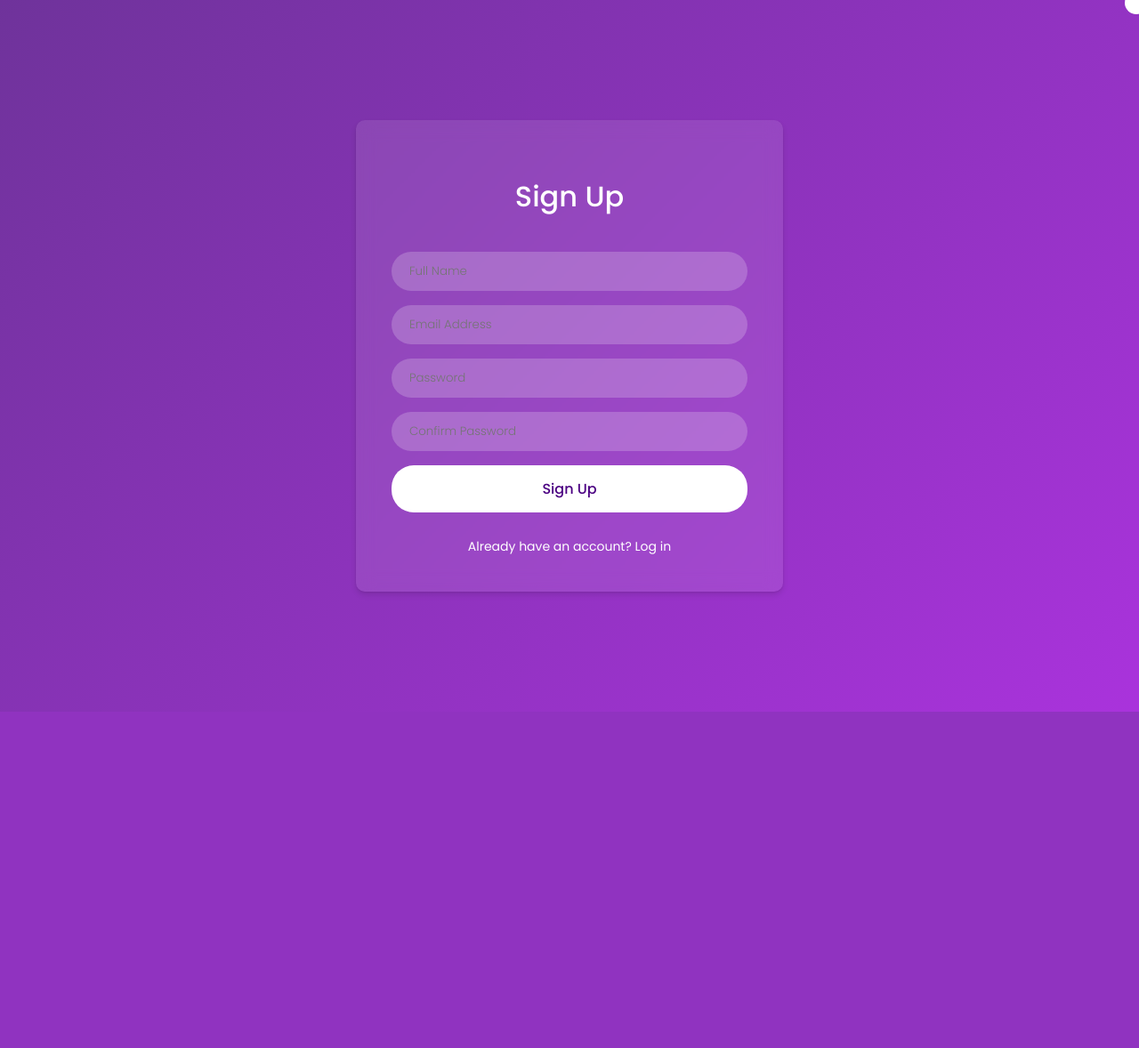
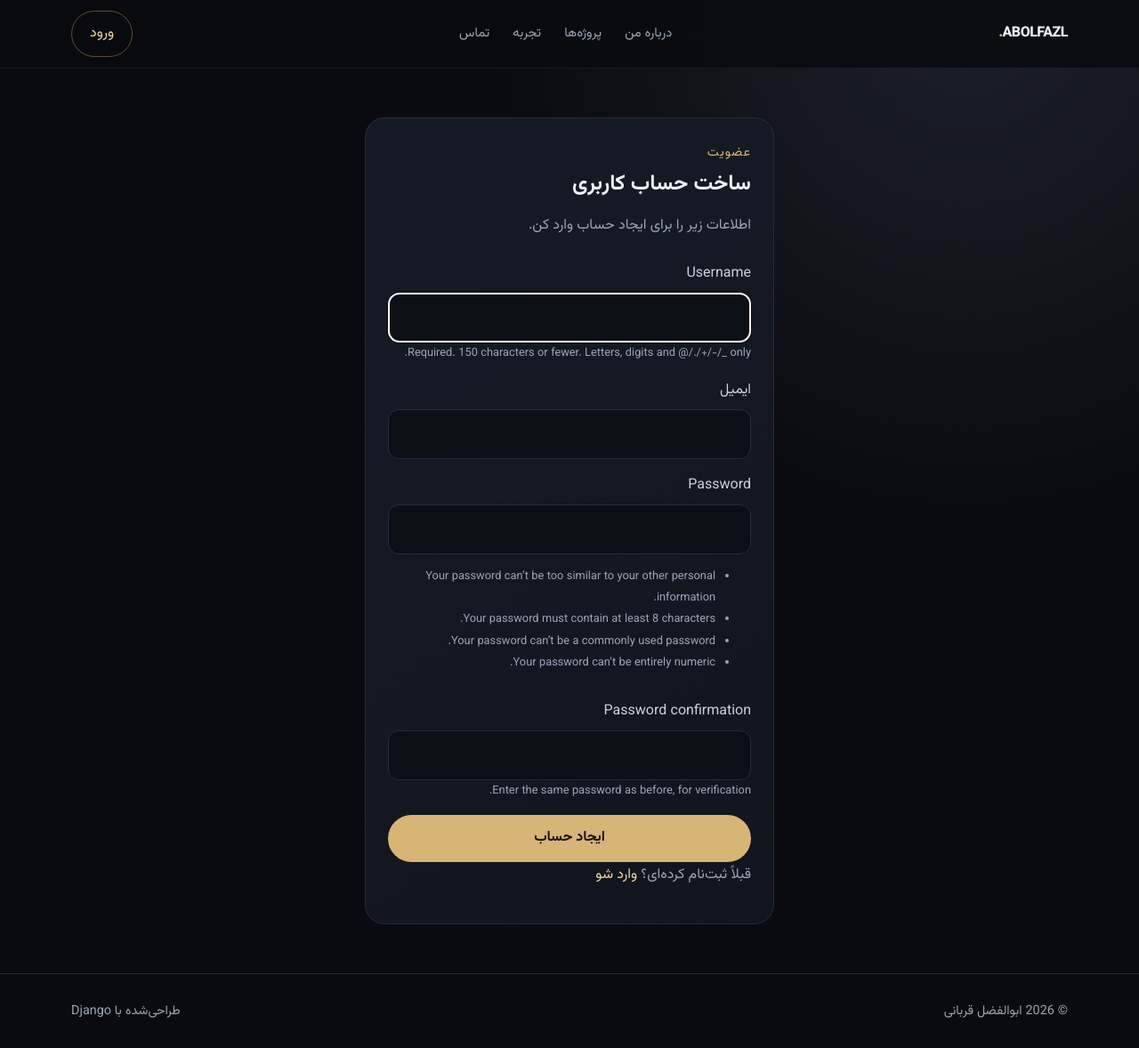
Before and after one commit to aghorbani84/django-portfolio, a Django app: page /signup/ in a window 1280 px wide. Shown: the whole page at 89% size. Before the commit the page ends 800 px from the top, so only its background shows below. Run offline with Django 5.2, Linux system fonts and the light colour scheme.

Commit message:
Repair authentication templates

```diff
--- a/myprofile/templates/myprofile/signup.html
+++ b/myprofile/templates/myprofile/signup.html
@@ -1,199 +1,12 @@
-<!DOCTYPE html>
-<html lang="en">
-<head>
-    <meta charset="UTF-8">
-    <meta name="viewport" content="width=device-width, initial-scale=1.0">
-    <title>Modern Signup Page</title>
-    <link href="https://fonts.googleapis.com/css2?family=Poppins:wght@300;400;500&display=swap" rel="stylesheet">
-    <style>
-        body {
-            font-family: 'Poppins', sans-serif;
-            background: linear-gradient(135deg, rgba(75, 0, 130, 0.8), rgba(148, 0, 211, 0.8)) no-repeat center center fixed;
-            background-size: cover;
-            color: #ffffff;
-            display: flex;
-            justify-content: center;
-            align-items: center;
-            height: 100vh;
-            margin: 0;
-        }
-        .container {
-            background: rgba(255, 255, 255, 0.1);
-            padding: 40px;
-            border-radius: 10px;
-            box-shadow: 0 4px 6px rgba(0, 0, 0, 0.1), 0 1px 3px rgba(0, 0, 0, 0.08);
-            text-align: center;
-            max-width: 400px;
-            width: 100%;
-            backdrop-filter: blur(10px);
-        }
-        h1 {
-            margin-bottom: 30px;
-            font-weight: 500;
-        }
-        input {
-            width: 100%;
-            padding: 12px 20px;
-            margin: 8px 0;
-            box-sizing: border-box;
-            border: none;
-            background: rgba(255, 255, 255, 0.2);
-            color: #ffffff;
-            border-radius: 25px;
-            font-family: 'Poppins', sans-serif;
-            font-weight: 300;
-            transition: background 0.3s ease;
-        }
-        input:focus {
-            outline: none;
-            background: rgba(255, 255, 255, 0.3);
-        }
-        button {
-            background: #ffffff;
-            color: #4B0082;
-            padding: 14px 20px;
-            margin: 8px 0;
-            border: none;
-            border-radius: 25px;
-            cursor: pointer;
-            width: 100%;
-            font-size: 16px;
-            font-family: 'Poppins', sans-serif;
-            font-weight: 500;
-            transition: background 0.3s ease, transform 0.3s ease;
-        }
-        button:hover {
-            background: #f1f1f1;
-            transform: scale(1.05);
-        }
-        .signup-link {
-            margin-top: 20px;
-            font-size: 14px;
-        }
-        .signup-link a {
-            color: #ffffff;
-            text-decoration: none;
-            font-weight: 400;
-            transition: color 0.3s ease;
-        }
-        .signup-link a:hover {
-            color: #f1f1f1;
-        }
-        /* Modern Toggle Switch */
-        .mode-switch {
-            position: fixed;
-            top: 20px;
-            right: 20px;
-            display: inline-block;
-        }
-        .mode-switch input {
-            display: none;
-        }
-        .slider {
-            position: relative;
-            cursor: pointer;
-            width: 60px;
-            height: 34px;
-            background-color: #ccc;
-            border-radius: 34px;
-        }
-        .slider:before {
-            position: absolute;
-            content: "";
-            height: 26px;
-            width: 26px;
-            left: 4px;
-            bottom: 4px;
-            background-color: white;
-            transition: 0.4s;
-            border-radius: 50%;
-        }
-        input:checked + .slider {
-            background-color: #4B0082;
-        }
-        input:checked + .slider:before {
-            transform: translateX(26px);
-        }
-        /* Icon styles */
-        .slider .icon {
-            display: flex;
-            align-items: center;
-            justify-content: center;
-            position: absolute;
-            top: 50%;
-            transform: translateY(-50%);
-            width: 100%;
-            font-size: 18px;
-            color: white;
-            transition: opacity 0.3s ease;
-        }
-        .slider .light {
-            left: 0;
-            opacity: 1;
-        }
-        .slider .dark {
-            right: 0;
-            opacity: 0;
-        }
-        input:checked + .slider .dark {
-            opacity: 1;
-        }
-        input:not(:checked) + .slider .light {
-            opacity: 0;
-        }
-        /* Round Slider */
-        .slider.round {
-            border-radius: 34px;
-        }
-        .slider.round:before {
-            border-radius: 50%;
-        }
-        /* Dark mode styles */
-        .dark-mode {
-            background: #121212 !important;
-        }
-        .dark-mode .container {
-            background: rgba(0, 0, 0, 0.5) !important;
-            color: #ffffff !important;
-        }
-        .dark-mode input {
-            background: rgba(255, 255, 255, 0.1) !important;
-            color: #ffffff !important;
-        }
-        .dark-mode button {
-            background: #4B0082 !important;
-            color: #ffffff !important;
-        }
-        .dark-mode .signup-link a {
-            color: #ffffff !important;
-        }
-    </style>
-</head>
-<body>
-    <div class="container">
-        <h1>Sign Up</h1>
-        <form method="post" action="#">
-            <input type="text" placeholder="Full Name" required>
-            <input type="email" placeholder="Email Address" required>
-            <input type="password" placeholder="Password" required>
-            <input type="password" placeholder="Confirm Password" required>
-            <button type="submit">Sign Up</button>
-        </form>
-        <div class="signup-link">
-            Already have an account? <a href="#">Log in</a>
-        </div>
-    </div>
-    <label class="mode-switch">
-        <input type="checkbox" id="modeToggle">
-        <span class="slider round">
-            <span class="icon light">☀️</span>
-            <span class="icon dark">🌙</span>
-        </span>
-    </label>
-    <script>
-        document.getElementById('modeToggle').addEventListener('change', function() {
-            document.body.classList.toggle('dark-mode', this.checked);
-        });
-    </script>
-</body>
-</html>
+{% extends "myprofile/base.html" %}
+{% block title %}ثبت‌نام | ابوالفضل قربانی{% endblock %}
+{% block content %}
+<section class="auth-wrap"><div class="card auth-card">
+  <div class="eyebrow">عضویت</div><h1>ساخت حساب کاربری</h1><p class="muted">اطلاعات زیر را برای ایجاد حساب وارد کن.</p>
+  <form method="post" class="auth-form">{% csrf_token %}
+    {% for field in form %}<div><label for="{{ field.id_for_label }}">{{ field.label }}</label>{{ field }}{% if field.help_text %}<div class="helptext">{{ field.help_text|safe }}</div>{% endif %}{% if field.errors %}<div class="errorlist">{{ field.errors }}</div>{% endif %}</div>{% endfor %}
+    <button class="btn primary" type="submit">ایجاد حساب</button>
+  </form>
+  <p class="muted">قبلاً ثبت‌نام کرده‌ای؟ <a class="text-link" href="{% url 'login' %}">وارد شو</a></p>
+</div></section>
+{% endblock %}
```
